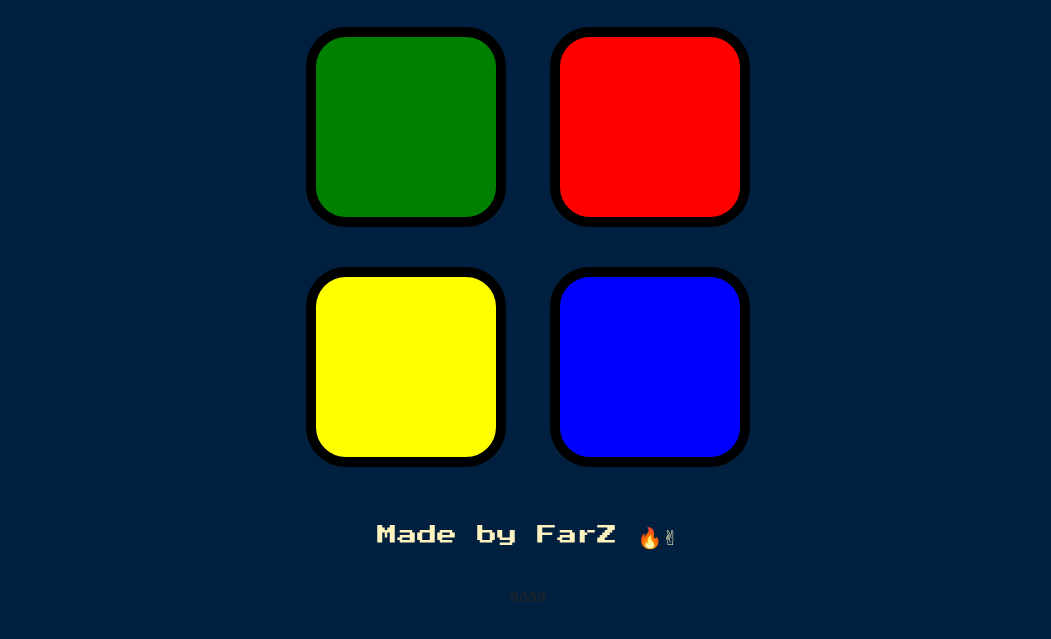
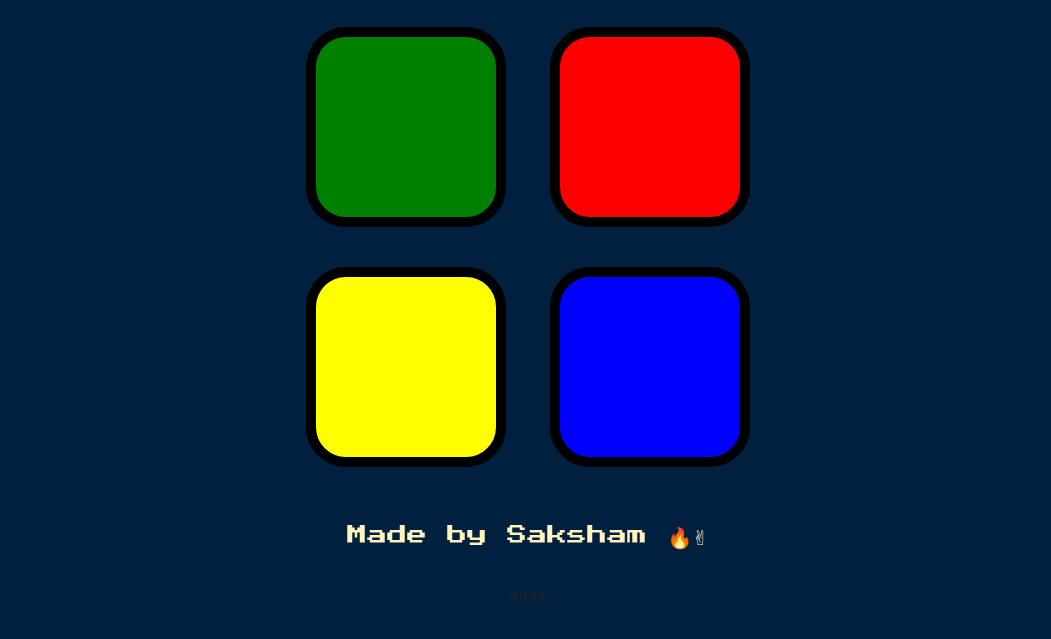
Before and after one commit to sakshamwithweb/Simon-Game, a plain HTML site: page index.html in a window 1280 px wide. Shown: the part 147-786 px from the top of the page, without its empty margins (112-1163 px from the left). Drawn offline with nearby package versions, Linux system fonts and the light colour scheme.

Commit message:
Update index.html

```diff
--- a/index.html
+++ b/index.html
@@ -45,7 +45,7 @@
     </div>
 
       <footer class="footer">
-        Made by FarZ 🔥✌
+        Made by Saksham 🔥✌
       </footer>
 
       <script src="https://ajax.googleapis.com/ajax/libs/jquery/3.3.1/jquery.min.js"></script>
```
